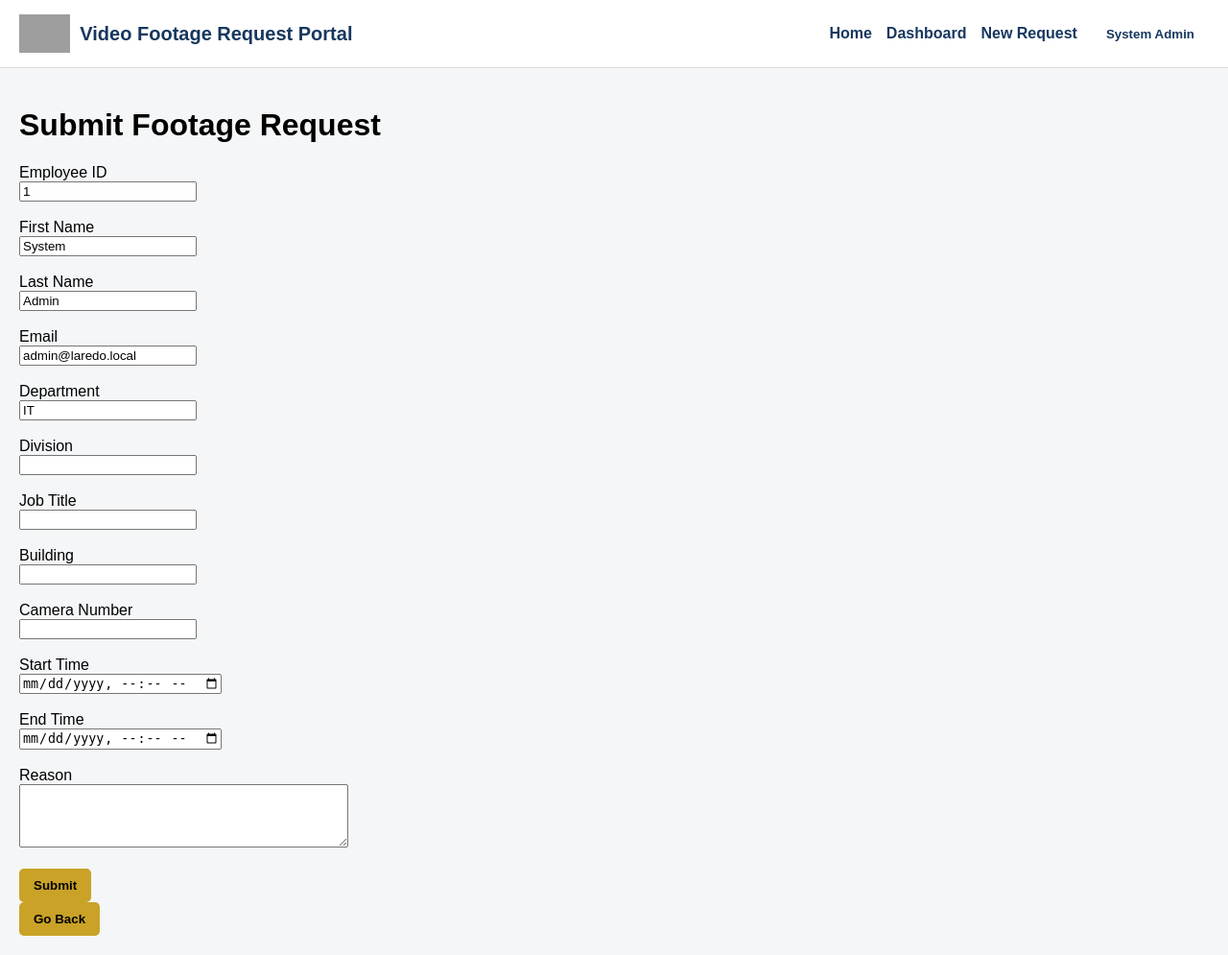
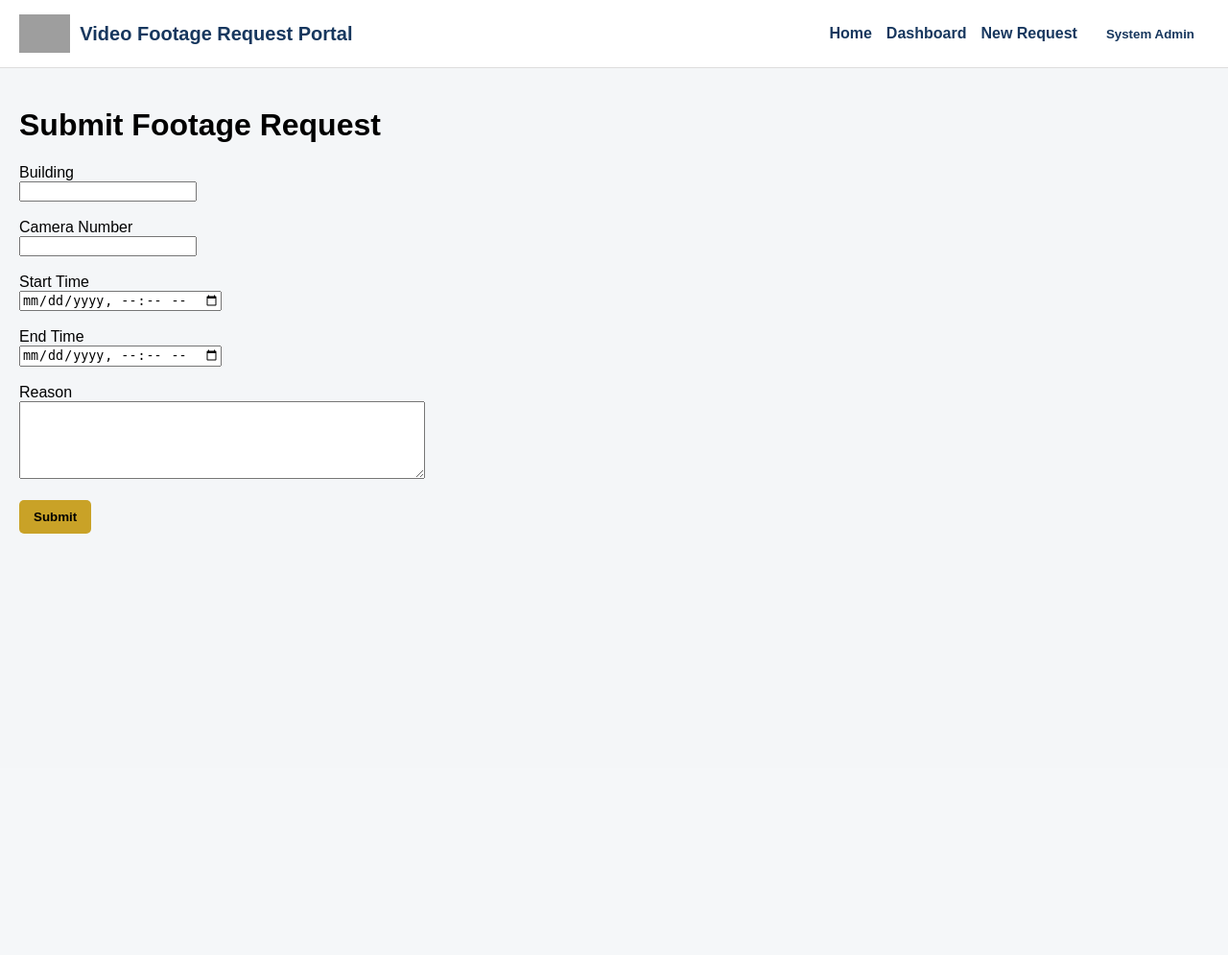
Before and after one commit to markyebra/group_project, a Flask app: page /request/new in a window 1280 px wide. Shown: the whole page at 96% size. After the commit the page ends 556 px from the top, so only its background shows below. Run offline with Flask 3, Linux system fonts and the light colour scheme; a user stored in the database is signed in; data comes from the database, SQL or seed files in the repository; both versions use the stored data as it was after the commit; grey boxes are pictures that could not be loaded.

Commit message:
updated request page and added more account details

```diff
--- a/app.py
+++ b/app.py
@@ -410,7 +410,7 @@ def create_app():
 
         user = db.execute(
             """
-            SELECT employee_id, first_name, last_name, department, division, job_title
+            SELECT employee_id, first_name, last_name, email, department, division, job_title
             FROM users
             WHERE id = ?
             """,
@@ -448,7 +448,7 @@ def create_app():
             if errors:
                 for e in errors:
                     flash(e, "error")
-                return render_template("new_request.html", user=user)
+                return render_template("new_request.html")
 
             cur = db.execute(
                 """
@@ -464,8 +464,8 @@ def create_app():
                     camera_location,
                     start_time,
                     end_time,
-                    reason
-                )
+                    reason,
+                ),
             )
             db.commit()
 
@@ -475,7 +475,7 @@ def create_app():
             flash(f"Request #{request_id} submitted successfully.", "success")
             return redirect(url_for("requestor_dashboard"))
 
-        return render_template("new_request.html", user=user)
+        return render_template("new_request.html")
 
     @app.route("/director/request/<int:request_id>/update", methods=["POST"])
     @login_required
--- a/templates/base.html
+++ b/templates/base.html
@@ -146,7 +146,7 @@
 
     <div class="header">
         <div class="brand">
-            <img src="{{ url_for('static', filename='img/uml01.png') }}" alt="City of Laredo" style="height:40px;">
+            <img src="{{ url_for('static', filename='laredo_logo.png') }}" alt="City of Laredo" style="height:40px;">
             <span>Video Footage Request Portal</span>
         </div>
 
--- a/templates/new_request.html
+++ b/templates/new_request.html
@@ -1,5 +1,4 @@
 {% extends "base.html" %}
-
 {% block title %}New Footage Request{% endblock %}
 
 {% block content %}
@@ -16,51 +15,21 @@
   {% endwith %}
 
   <form method="post">
+    <label for="building">Building</label><br/>
+    <input type="text" id="building" name="building" required><br/><br/>
 
-    <!-- AUTO-FILLED USER INFO -->
-    <label>Employee ID</label><br/>
-    <input type="text" value="{{ current_user.id }}" readonly /><br/><br/>
+    <label for="camera_location">Camera Number</label><br/>
+    <input type="text" id="camera_location" name="camera_location" required><br/><br/>
 
-    <label>First Name</label><br/>
-    <input type="text" value="{{ current_user.first_name }}" readonly /><br/><br/>
+    <label for="start_time">Start Time</label><br/>
+    <input type="datetime-local" id="start_time" name="start_time" required><br/><br/>
 
-    <label>Last Name</label><br/>
-    <input type="text" value="{{ current_user.last_name }}" readonly /><br/><br/>
+    <label for="end_time">End Time</label><br/>
+    <input type="datetime-local" id="end_time" name="end_time" required><br/><br/>
 
-    <label>Email</label><br/>
-    <input type="text" value="{{ current_user.email }}" readonly /><br/><br/>
-
-    <label>Department</label><br/>
-    <input type="text" value="{{ current_user.department }}" readonly /><br/><br/>
-
-    <!-- NEW REQUIRED FIELDS -->
-    <label>Division</label><br/>
-    <input type="text" name="division" required /><br/><br/>
-
-    <label>Job Title</label><br/>
-    <input type="text" name="job_title" required /><br/><br/>
-
-    <!-- SPLIT CAMERA INFO -->
-    <label>Building</label><br/>
-    <input type="text" name="building" required /><br/><br/>
-
-    <label>Camera Number</label><br/>
-    <input type="text" name="camera_location" required /><br/><br/>
-
-    <!-- EXISTING FIELDS -->
-    <label>Start Time</label><br/>
-    <input type="datetime-local" name="start_time" required /><br/><br/>
-
-    <label>End Time</label><br/>
-    <input type="datetime-local" name="end_time" required /><br/><br/>
-
-    <label>Reason</label><br/>
-    <textarea name="reason" rows="4" cols="40" required></textarea><br/><br/>
+    <label for="reason">Reason</label><br/>
+    <textarea id="reason" name="reason" rows="5" cols="50" required></textarea><br/><br/>
 
     <button type="submit">Submit</button>
   </form>
-
-  <a href="{{ url_for('requestor_dashboard') }}">
-    <button type="button">Go Back</button>
-  </a>
 {% endblock %}
```
Also changed, not shown: templates/account_details.html (+7 -5 lines), requests.db.
